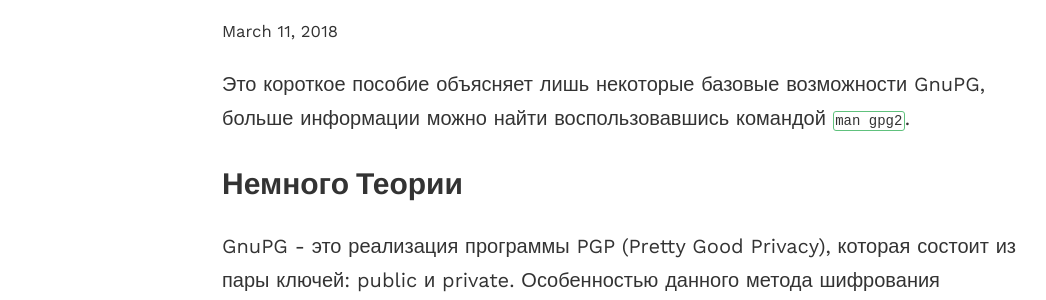
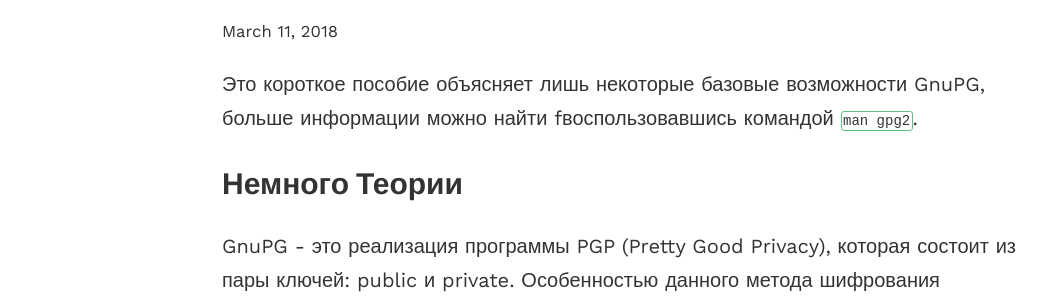
Before and after one commit to evgeniyantipin/evgeniyantipin.github.io, a Jekyll site: the page built from _posts/2018-03-10-gpg2.markdown, in a window 1280 px wide and 1400 px high. Shown: the part 211-511 px from the top of the window, without its empty margins (18-1064 px from the left). Built offline with Jekyll 4.4.1, drawn with Linux system fonts in a browser that asks for light colours; some of the changed text lies outside the part shown.

Commit message:
Update 2018-03-10-gpg2.markdown

```diff
--- a/_posts/2018-03-10-gpg2.markdown
+++ b/_posts/2018-03-10-gpg2.markdown
@@ -6,7 +6,7 @@ date: 2018-03-11 17:26:10
 
 [comment]: # (http://www.ianatkinson.net/computing/gnupg.htm)
 
-Это короткое пособие объясняет лишь некоторые базовые возможности GnuPG, больше информации можно найти воспользовавшись командой `man gpg2`.
+Это короткое пособие объясняет лишь некоторые базовые возможности GnuPG, больше информации можно найти fвоспользовавшись командой `man gpg2`.
 
 ## Немного теории
 GnuPG - это реализация программы PGP (Pretty Good Privacy), которая состоит из пары ключей: public и private.
```
Also changed, not shown: other parts of _posts/2018-03-10-gpg2.markdown (+1 -1 lines).
